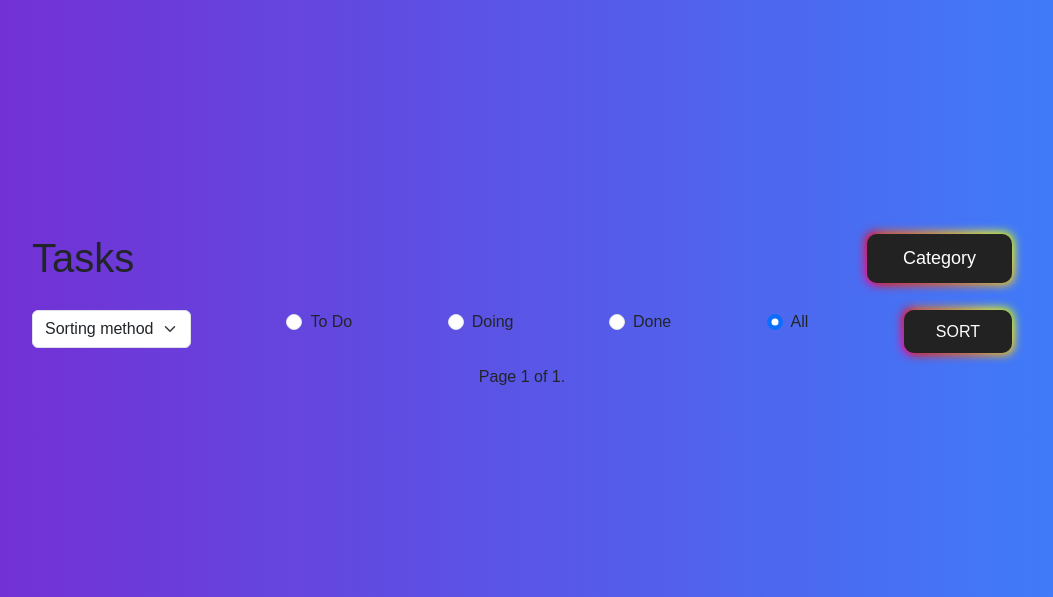
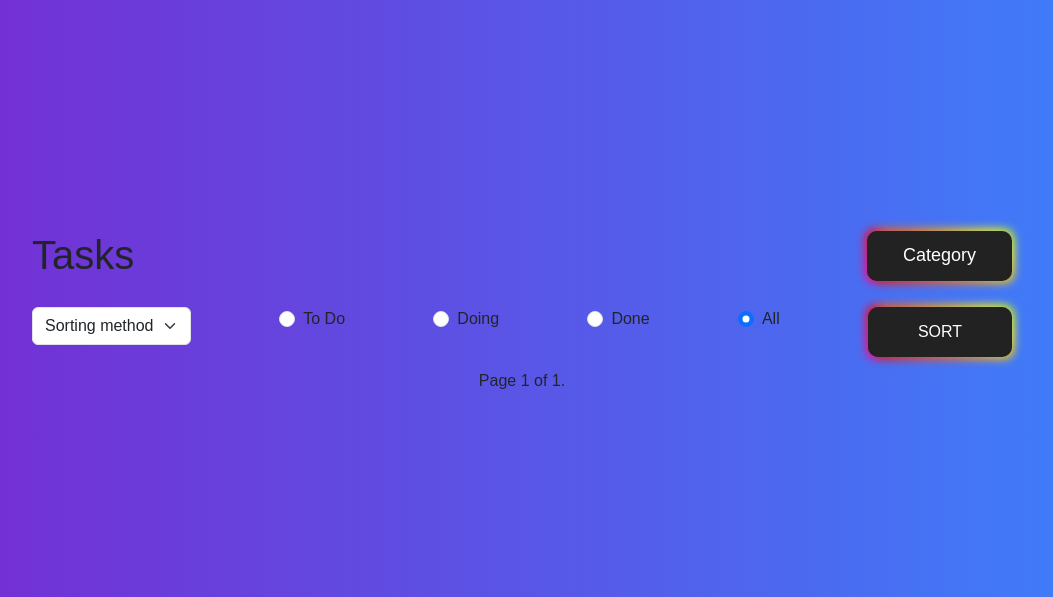
Before and after one commit to ffarzam/HW-98, a Django app: page /tasks/ in a window 1280 px wide. Shown: the part 71-668 px from the top of the page, without its empty margins (118-1171 px from the left). Run offline with Django 4.2, Linux system fonts and the light colour scheme; data that the repository does not hold is empty; some libraries are stand-ins or nearby versions.

Commit message:
button_css.css

```diff
--- a/HW15/TaskManagement/static/css/button_css.css
+++ b/HW15/TaskManagement/static/css/button_css.css
@@ -12,6 +12,8 @@
   user-select: none;
   -webkit-user-select: none;
   touch-action: manipulation;
+  min-width:144px;
+  height:50px;
 }
 
 .button-85:before {
```
